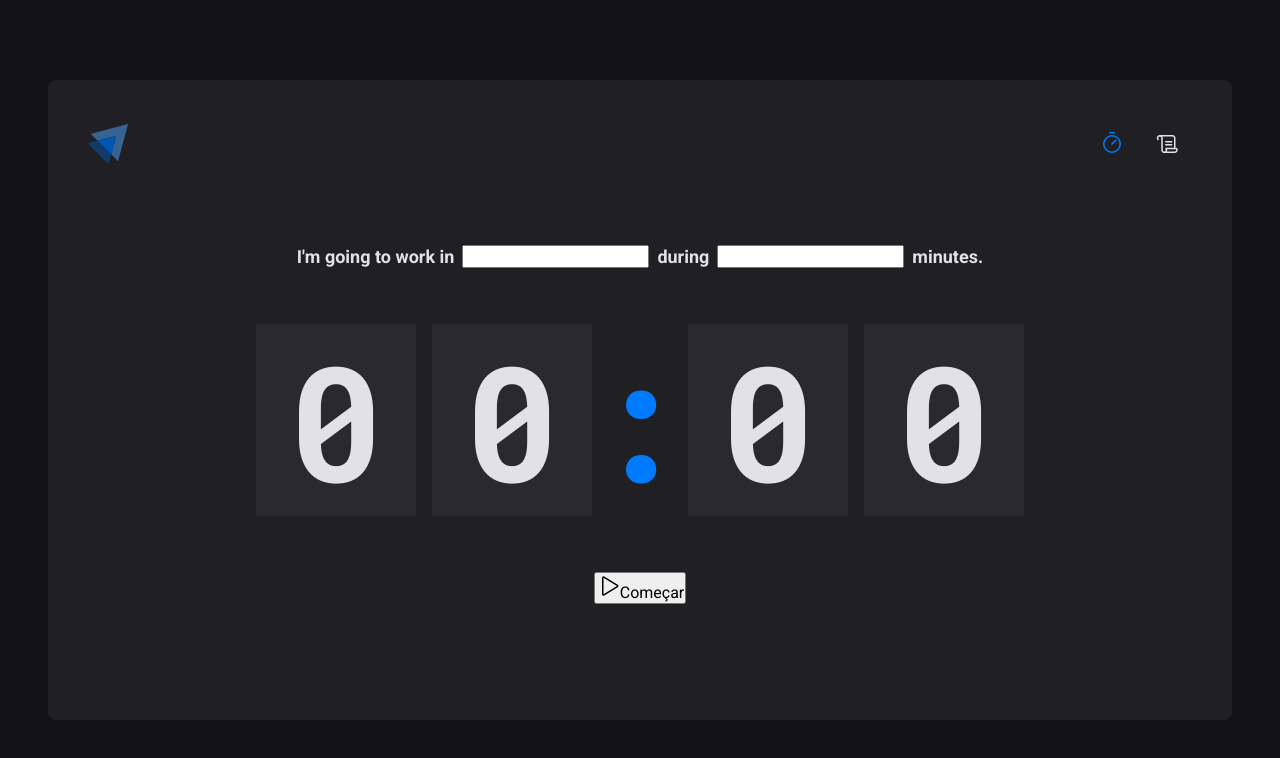
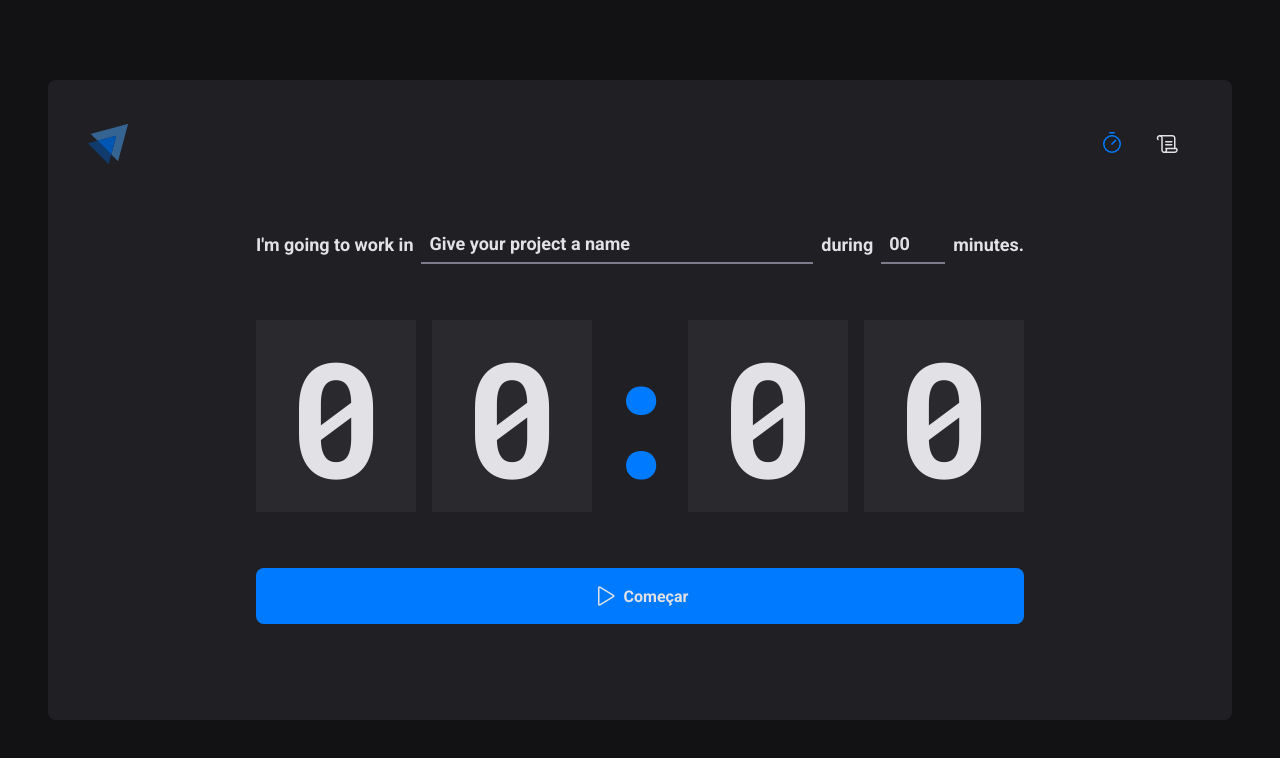
Before and after one commit to FelipeMMoraes/PomoTimer-React, a React (Vite) app: page / in a window 1280 px wide. Shown: the top 758 px of the page. Built offline with nearby package versions, Linux system fonts and the light colour scheme.

Commit message:
feat: finishing HomePage

```diff
--- a/src/pages/Home/index.tsx
+++ b/src/pages/Home/index.tsx
@@ -3,7 +3,10 @@ import {
   CountdownContainer,
   FormContainer,
   HomeContainer,
+  MinutesInput,
   Separator,
+  StartCountdownButton,
+  TaskInput,
 } from "./styles";
 
 export function Home() {
@@ -12,10 +15,14 @@ export function Home() {
       <form action="">
         <FormContainer>
           <label htmlFor="">I'm going to work in</label>
-          <input id="task" type="text" />
+          <TaskInput
+            id="task"
+            type="text"
+            placeholder="Give your project a name"
+          />
 
           <label htmlFor="">during</label>
-          <input id="minutesAmount" type="number" />
+          <MinutesInput id="minutesAmount" type="number" placeholder="00" />
 
           <span>minutes.</span>
         </FormContainer>
@@ -28,10 +35,10 @@ export function Home() {
           <span>0</span>
         </CountdownContainer>
 
-        <button type="submit">
+        <StartCountdownButton type="submit">
           <Play size={24} />
           Começar
-        </button>
+        </StartCountdownButton>
       </form>
     </HomeContainer>
   );
--- a/src/pages/Home/styles.ts
+++ b/src/pages/Home/styles.ts
@@ -28,6 +28,34 @@ export const FormContainer = styled.div`
   flex-wrap: wrap;
 `;
 
+const BaseInput = styled.input`
+  background: transparent;
+  height: 2.5rem;
+  border: 0;
+  border-bottom: 2px solid ${(props) => props.theme["gray-500"]};
+  font-weight: bold;
+  font-size: inherit;
+  padding: 0 0.5rem;
+
+  color: ${(props) => props.theme["gray-100"]};
+
+  &:focus {
+    box-shadow: none;
+    border-color: ${(props) => props.theme["blue-500"]};
+  }
+
+  &::placeholder {
+    color: ${(props) => props.theme["gray-100"]};
+  }
+`;
+
+export const TaskInput = styled(BaseInput)`
+  flex: 1;
+`;
+export const MinutesInput = styled(BaseInput)`
+  width: 4rem;
+`;
+
 export const CountdownContainer = styled.div`
   font-family: "Roboto Mono", monospace;
   font-size: 10rem;
@@ -52,3 +80,31 @@ export const Separator = styled.div`
   display: flex;
   justify-content: center;
 `;
+
+export const StartCountdownButton = styled.button`
+  width: 100%;
+  border: 0;
+  padding: 1rem;
+  border-radius: 8px;
+
+  display: flex;
+  align-items: center;
+  justify-content: center;
+
+  gap: 0.5rem;
+  font-weight: bold;
+
+  cursor: pointer;
+
+  background: ${(props) => props.theme["blue-500"]};
+  color: ${(props) => props.theme["gray-100"]};
+
+  &:disabled {
+    opacity: 0.7;
+    cursor: not-allowed;
+  }
+
+  &:not(:disabled):hover {
+    background: ${(props) => props.theme["blue-700"]};
+  }
+`;
```
